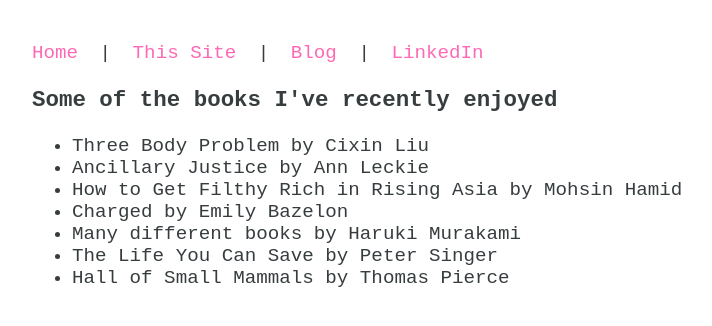
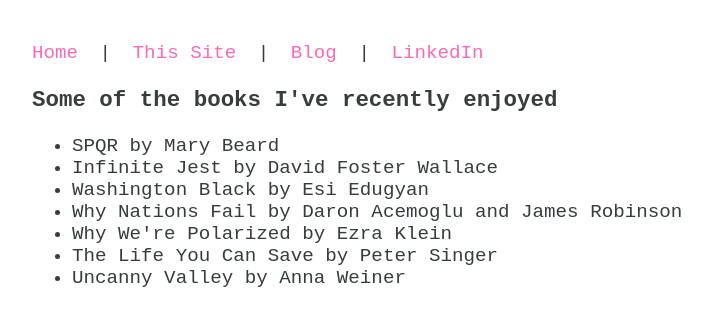
Before and after one commit to zpaines/zpaines.github.io, a Jekyll site: the page built from books.html, in a window 1280 px wide. Shown: the top 326 px of the page, without its empty margins (213-925 px from the left). Built offline with Jekyll 4.4.1, drawn with Linux system fonts in a browser that asks for light colours.

Commit message:
Update books.html

```diff
--- a/books.html
+++ b/books.html
@@ -4,11 +4,11 @@ title: Books
 ---
 <h3>Some of the books I've recently enjoyed</h3>
 <ul>
-    <li>Three Body Problem by Cixin Liu</li>
-    <li>Ancillary Justice by Ann Leckie</li>
-    <li>How to Get Filthy Rich in Rising Asia by Mohsin Hamid</li>
-    <li>Charged by Emily Bazelon </li>
-    <li>Many different books by Haruki Murakami</li>
+    <li>SPQR by Mary Beard</li>
+    <li>Infinite Jest by David Foster Wallace</li>
+    <li>Washington Black by Esi Edugyan</li>
+    <li>Why Nations Fail by Daron Acemoglu and James Robinson </li>
+    <li>Why We're Polarized by Ezra Klein</li>
     <li>The Life You Can Save by Peter Singer</li>
-    <li>Hall of Small Mammals by Thomas Pierce</li>
+    <li>Uncanny Valley by Anna Weiner</li>
 </ul>
```
